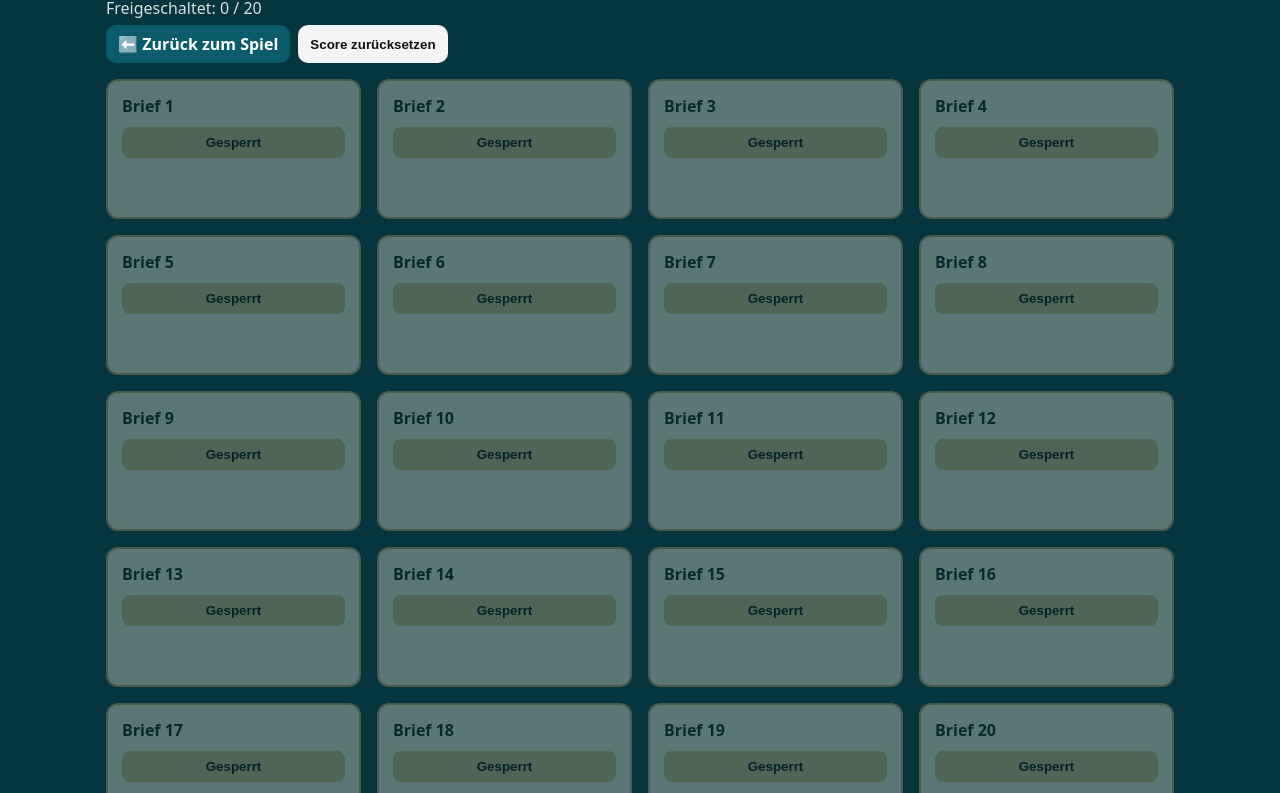
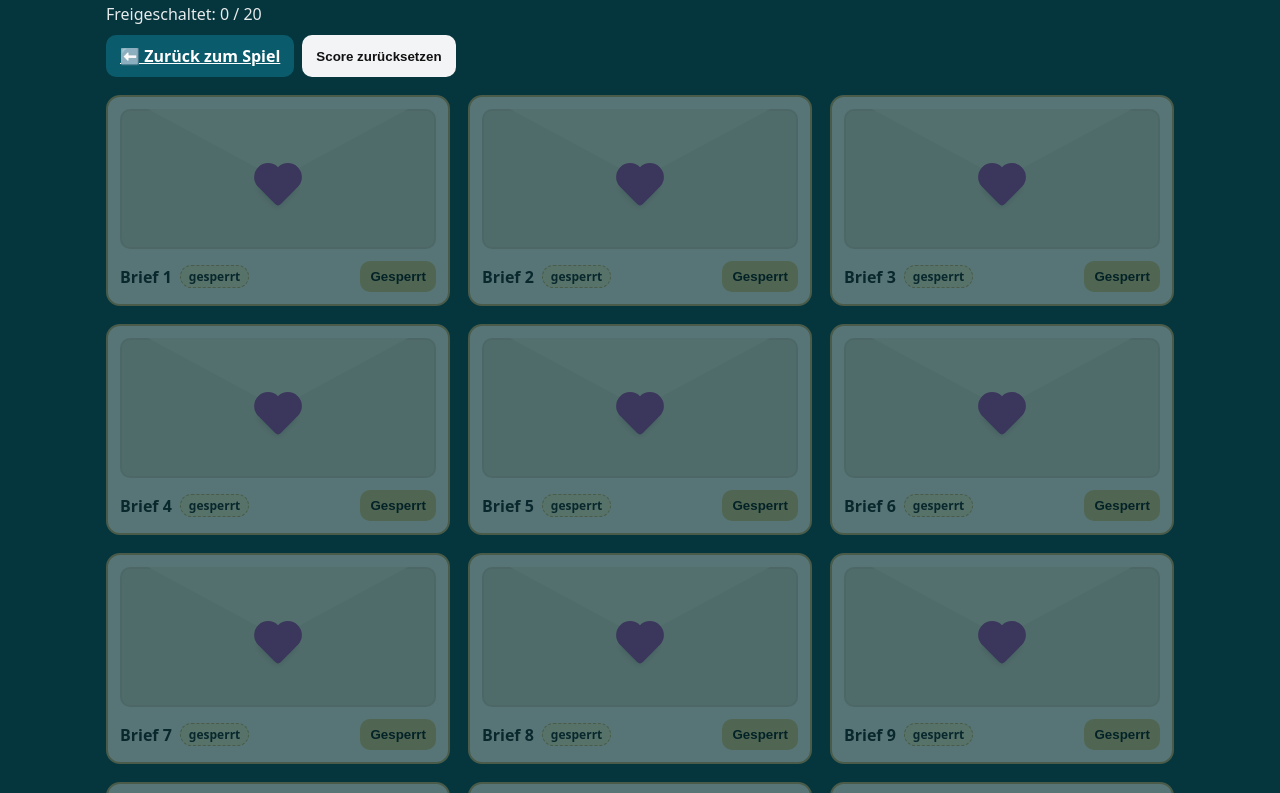
Before and after one commit to aidastarhope-collab/sturdy-waddle, a plain HTML site: page letters.html in a window 1280 px wide. Shown: the part 74-867 px from the top of the page. Drawn offline with Linux system fonts and the light colour scheme.

Commit message:
Update letters.html

```diff
--- a/letters.html
+++ b/letters.html
@@ -2,42 +2,103 @@
 <html lang="de">
 <head>
 <meta charset="UTF-8" />
-<title>💌 Briefe</title>
+<title>💌 Briefe (Phase 2 – stabile Umschläge)</title>
 <meta name="viewport" content="width=device-width, initial-scale=1" />
 <style>
+  :root{
+    --bg:#05353d; --paper:#fff; --text:#374151;
+    --wrap:#f5edd1; --flap:#ecdeb8; --body:#e6cfa7;
+    --accent:#f59e0b; --btn:#fbbf24; --btn-hover:#fcd34d;
+  }
   *{box-sizing:border-box}
-  body{
-    margin:0; background:#05353d; color:#fff;
-    font-family:system-ui,-apple-system,Segoe UI,Roboto,Inter,sans-serif;
-  }
-  header{max-width:1100px;margin:20px auto 10px;padding:0 16px}
-  h1{margin:0 0 8px}
-  .meta{opacity:.85;margin:0 0 6px}
+  body{margin:0;background:var(--bg);color:#fff;font-family:system-ui,-apple-system,Segoe UI,Roboto,Inter,sans-serif}
+  header{max-width:1100px;margin:24px auto 8px;padding:0 16px}
+  h1{margin:0 0 10px}
+  .meta{opacity:.9;margin:0 0 10px}
   .actions{display:flex;gap:8px;flex-wrap:wrap}
-  .btn{padding:8px 12px;border:0;border-radius:10px;font-weight:600;cursor:pointer}
+  .btn{padding:10px 14px;border:0;border-radius:10px;font-weight:700;cursor:pointer}
   .btn.primary{background:#0a5c6d;color:#fff}
   .btn.primary:hover{background:#0d768b}
   .btn.light{background:#f3f4f6;color:#111}
 
-  /* Grid mit Scroll — Seite wächst normal nach unten */
+  /* Grid: entspanntes Scrollen, max. 3–4 pro Zeile je nach Breite */
   .grid{
-    max-width:1100px; margin:16px auto 40px; padding:0 16px;
-    display:grid; grid-template-columns:repeat(auto-fill, minmax(240px, 1fr));
-    gap:16px 16px;
+    max-width:1100px; margin:18px auto 48px; padding:0 16px;
+    display:grid; grid-template-columns:repeat(auto-fill, minmax(260px, 1fr));
+    gap:18px;
   }
+
+  /* ===== Umschlag-Karte (stabil, kein 3D) ===== */
   .card{
-    background:#fef3c7; color:#111; border:2px solid #f59e0b; border-radius:12px;
-    padding:14px; display:flex; flex-direction:column; gap:10px; min-height:140px;
-    opacity:1; transition:opacity .2s ease;
+    background:var(--wrap);
+    border:2px solid var(--accent);
+    border-radius:14px;
+    padding:12px;
+    color:#111;
+    display:flex; flex-direction:column;
+    gap:12px;
+    transition:opacity .2s ease;
   }
-  .card.locked{opacity:.35; pointer-events:none; filter:saturate(.4)}
-  .card h3{margin:0; font-size:16px}
-  .card .content{display:none; font-size:14px; line-height:1.35}
-  .card.unlocked .content{display:block}
-  .card .toggle{padding:8px 10px;border:0;border-radius:8px;background:#fbbf24;font-weight:700;cursor:pointer}
-  .card.unlocked .toggle{background:#fcd34d}
-  a.link{color:#fff;text-decoration:none}
-  a.link:hover{text-decoration:underline}
+  .card.locked{opacity:.35; pointer-events:none; filter:saturate(.45)}
+
+  /* „Umschlag“ Kopf – reine Optik */
+  .envelope{
+    position:relative;
+    background:var(--body);
+    border-radius:10px;
+    height:140px;
+    overflow:hidden;
+    box-shadow:inset 0 0 0 2px rgba(0,0,0,.05);
+  }
+  /* flache Klappe als Dreieck oben */
+  .envelope::before{
+    content:"";
+    position:absolute; left:50%; top:0; transform:translateX(-50%);
+    width:0; height:0;
+    border-left:130px solid transparent;
+    border-right:130px solid transparent;
+    border-top:70px solid var(--flap);
+  }
+  /* Herz-Siegel (optisch, kein Button) */
+  .seal{
+    position:absolute; left:50%; top:56%;
+    width:28px; height:28px; transform:translate(-50%,-50%) rotate(45deg);
+    background:#fb18e3; box-shadow:0 1px 6px rgba(0,0,0,.2);
+    border-radius:4px;
+  }
+  .seal::before,.seal::after{
+    content:""; position:absolute; width:28px; height:28px; background:#fb18e3; border-radius:50%;
+  }
+  .seal::before{ top:-14px; left:0; }
+  .seal::after{  top:0; left:-14px; }
+
+  .title{
+    margin:0; font-size:16px; font-weight:800; color:#111;
+    display:flex; align-items:center; gap:8px;
+  }
+  .badge{
+    font-size:12px; font-weight:700; color:#111;
+    background:#fde68a; border:1px dashed var(--accent);
+    padding:2px 8px; border-radius:20px;
+  }
+
+  .content{
+    display:none; /* Phase 2: kein animiertes Auf/Zu – nur sichtbar/unsichtbar */
+    background:var(--paper); color:var(--text);
+    border-radius:10px; padding:12px; line-height:1.45; font-size:14px;
+    border:1px solid #e5e7eb;
+  }
+
+  .row{
+    display:flex; gap:8px; align-items:center; justify-content:space-between;
+  }
+  .toggle{
+    margin-left:auto;
+    padding:8px 10px;
+    border:0; border-radius:10px; font-weight:800; cursor:pointer;
+    background:var(--btn);
+  }
+  .toggle:hover{background:var(--btn-hover)}
 </style>
 </head>
 <body>
@@ -46,7 +107,7 @@
   <h1>📜 Briefe für dich</h1>
   <div class="meta" id="meta">–</div>
   <div class="actions">
-    <a href="game-banana.html" class="btn primary link">⬅️ Zurück zum Spiel</a>
+    <a href="game-banana.html" class="btn primary">⬅️ Zurück zum Spiel</a>
     <button id="reset" class="btn light">Score zurücksetzen</button>
   </div>
 </header>
@@ -56,17 +117,16 @@
 <script>
 (() => {
   // ============ Einstellungen ============
-  const TOTAL = 20; // <<<<< für Tests. Auf 50 ändern, wenn du willst.
+  const TOTAL = 20; // ← zum Testen; später gerne auf 50 erhöhen
   const MESSAGES = Array.from({length: TOTAL}, (_, i) =>
     `Brief #${i+1}: Hier steht deine persönliche Botschaft ❤️`
   );
-  // Du kannst MESSAGES auch manuell füllen (z.B. mit echten Texten).
 
   // Score lesen (session-basiert)
   const unlockedCount = parseInt(sessionStorage.getItem('bananaScore') || '0', 10);
+
   const grid = document.getElementById('grid');
   const meta = document.getElementById('meta');
-
   meta.textContent = `Freigeschaltet: ${Math.min(unlockedCount, MESSAGES.length)} / ${MESSAGES.length}`;
 
   // Karten bauen
@@ -74,30 +134,43 @@
     const card = document.createElement('div');
     card.className = 'card' + (idx < unlockedCount ? '' : ' locked');
 
+    // Umschlag-Kopf
+    const envelope = document.createElement('div');
+    envelope.className = 'envelope';
+    const seal = document.createElement('div');
+    seal.className = 'seal';
+    envelope.appendChild(seal);
+
+    // Titel/Zeile
+    const row = document.createElement('div');
+    row.className = 'row';
     const title = document.createElement('h3');
-    title.textContent = `Brief ${idx+1}`;
+    title.className = 'title';
+    title.innerHTML = `Brief ${idx+1} <span class="badge">${idx < unlockedCount ? 'freigeschaltet' : 'gesperrt'}</span>`;
+    const btn = document.createElement('button');
+    btn.className = 'toggle';
+    btn.textContent = (idx < unlockedCount) ? 'Öffnen' : 'Gesperrt';
 
+    // Inhalt
     const content = document.createElement('div');
     content.className = 'content';
     content.textContent = msg;
 
-    const btn = document.createElement('button');
-    btn.className = 'toggle';
-    btn.textContent = (idx < unlockedCount) ? 'Öffnen / Schließen' : 'Gesperrt';
-
+    // Interaktion (einfach: sichtbar / unsichtbar)
     if (idx < unlockedCount) {
-      // freigeschaltete Karte ist klickbar
       btn.addEventListener('click', () => {
-        // einfachen Toggle ohne Animation
-        const isOpen = card.classList.toggle('unlocked');
-        // optional Buttontext anpassen
-        btn.textContent = isOpen ? 'Schließen' : 'Öffnen';
+        const open = content.style.display !== 'block';
+        content.style.display = open ? 'block' : 'none';
+        btn.textContent = open ? 'Schließen' : 'Öffnen';
       });
     }
 
-    card.appendChild(title);
+    row.appendChild(title);
+    row.appendChild(btn);
+
+    card.appendChild(envelope);
+    card.appendChild(row);
     card.appendChild(content);
-    card.appendChild(btn);
     grid.appendChild(card);
   });
 
```
